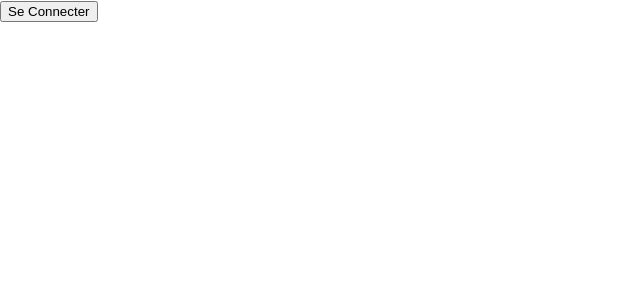
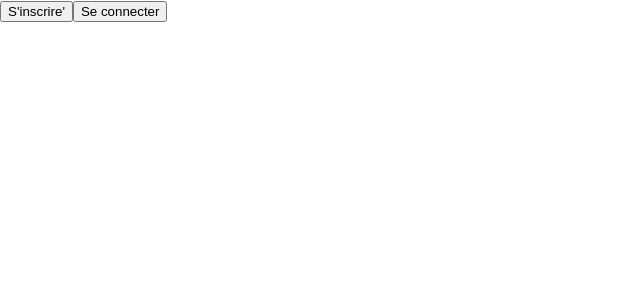
Before and after one commit to 51WayKey/FireBase_Exo, a React (Create React App) app: page / in a window 1280 px wide. Shown: the top 300 px of the page, without its empty margins (0-640 px from the left). Built offline with nearby package versions, Linux system fonts and the light colour scheme.

Commit message:
add button s'inscrire & se connecter

```diff
--- a/src/Router/Home.jsx
+++ b/src/Router/Home.jsx
@@ -14,7 +14,12 @@ function Home(){
     }
     return (
         <div>
-            <button onClick={openModal} >Se Connecter</button>
+            <button onClick={openModal} >S'inscrire'</button>
+            <ReactModal isOpen={modal} onRequestClose={closeModal}>
+                <button onClick={closeModal}>Close</button>
+                <Auth closeModal={closeModal}/>
+            </ReactModal>
+            <button onClick={openModal} >Se connecter</button>
             <ReactModal isOpen={modal} onRequestClose={closeModal}>
                 <button onClick={closeModal}>Close</button>
                 <Auth closeModal={closeModal}/>
--- a/src/components/Auth.jsx
+++ b/src/components/Auth.jsx
@@ -23,7 +23,6 @@ function Auth ( {closeModal} ) {
             .catch((err) => {
                 console.log(err.message)
             });
-
     }
 
     const handleLoginFacebook = ()=> {
```
